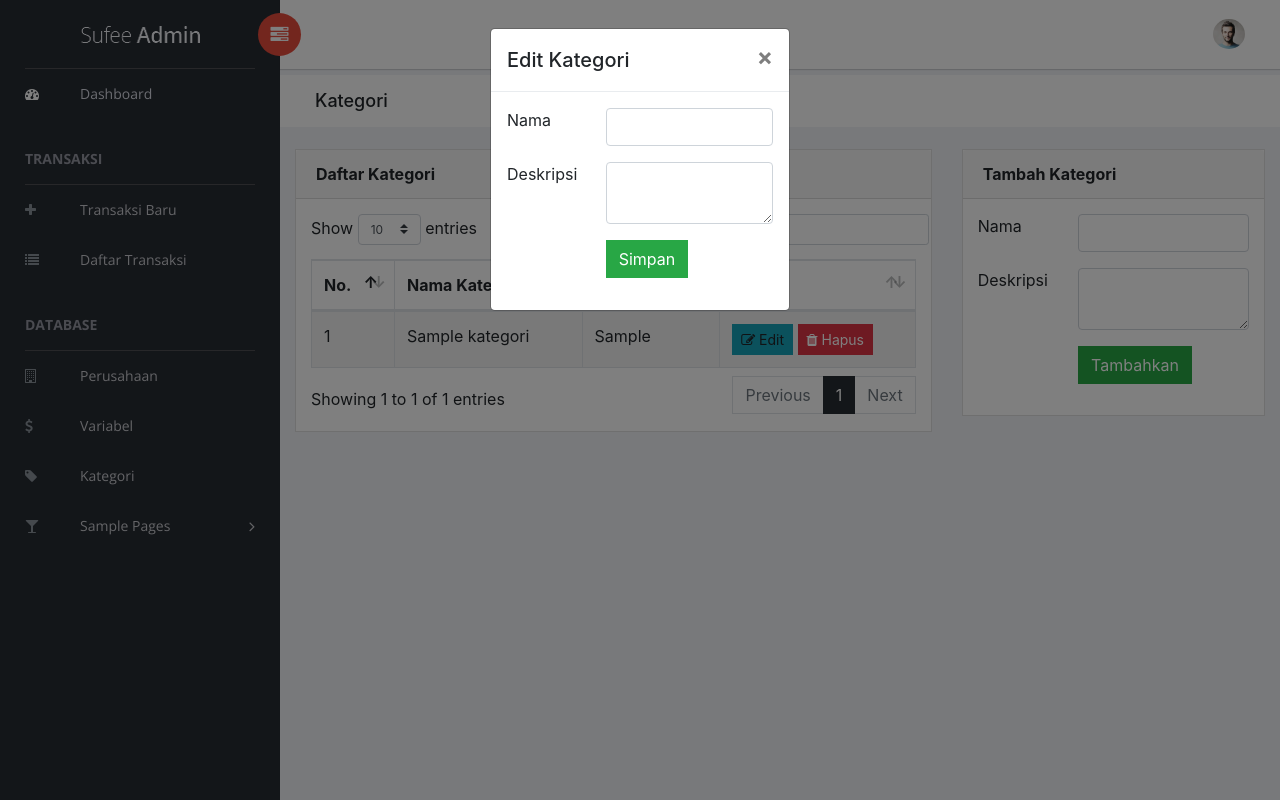
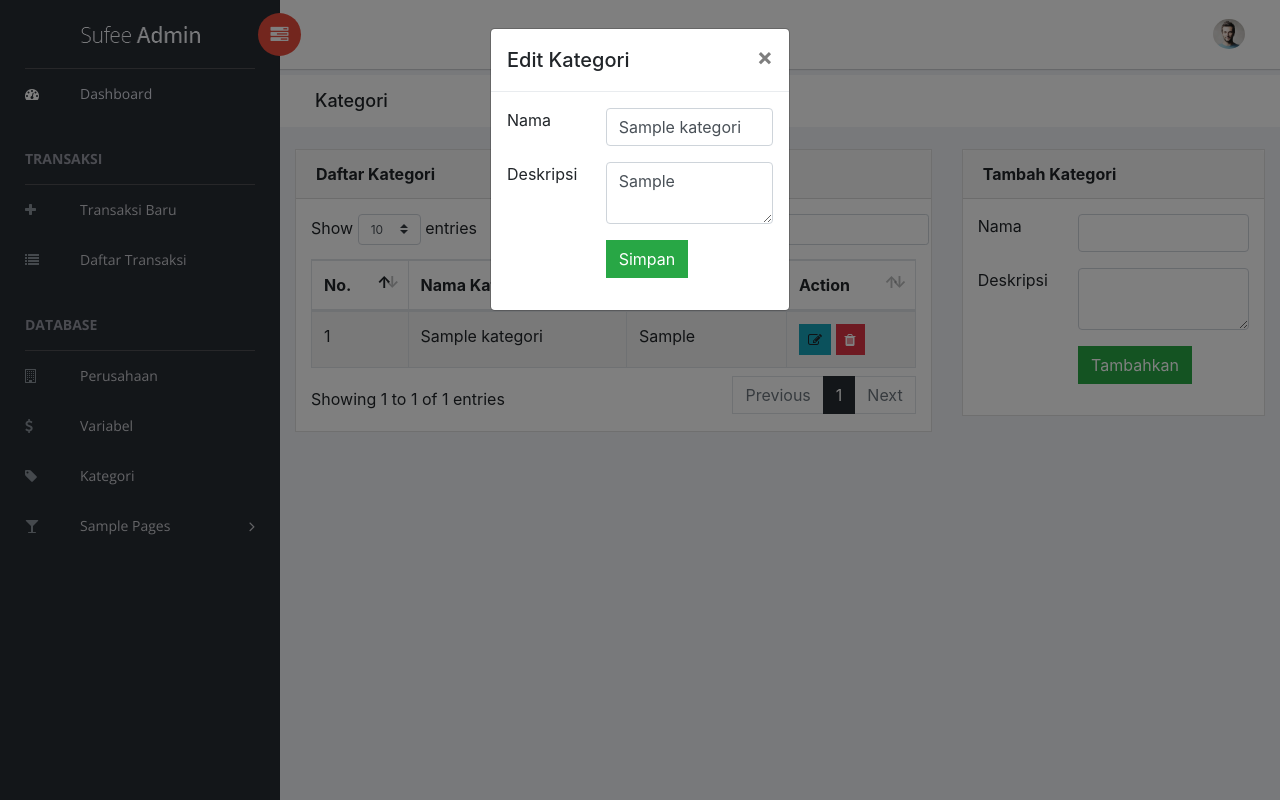
Before and after one commit to adnansurya/sdit, a PHP site: page /kategori.php in a window 1280 px wide, after a click that opens the changed part. Run offline with PHP 8.4, Linux system fonts and the light colour scheme; tables that the repository leaves empty or names only in its code hold one stand-in row (values such as "Sample post"); a stand-in replaces the project's code that opens the database connection.

Commit message:
edit kategori function

```diff
--- a/form/kategori_add.php
+++ b/form/kategori_edit.php
@@ -1,10 +1,11 @@
 <?php
 include('../api/db_access.php');
-if(isset($_POST['nama'])){
-    $sql = "INSERT INTO kategori(nama_kategori, deskripsi) VALUES ('".$_POST['nama']."', '".$_POST['deskripsi']."')";
+if(isset($_POST['nama']) && isset($_POST['id'])){
+    $sql = "UPDATE kategori SET nama_kategori = '".$_POST['nama']."', deskripsi = '".$_POST['deskripsi']."' WHERE id_kategori=" .$_POST['id'] ;
     $result = mysqli_query($conn, $sql);
     if(!($result)){
         echo 'Error query kategori';
+        echo $sql;
     }else{
         header('Location: ../kategori.php');
     }
--- a/kategori.php
+++ b/kategori.php
@@ -64,8 +64,8 @@
                                         echo '<td>'.$row['deskripsi'].'</td>';
                                         echo '<td>
                                             <a class="btn btn-info btn-sm" data-toggle="modal" data-target="#detailModal"
-                                            data-id="'.$row['id_kategori'].'" data-nama="'.$row['nama_kategori'].'" data-deskripsi="'.$row['deskripsi'].'"><i class="fa fa-edit"></i> Edit</a>
-                                            <a class="btn btn-danger btn-sm" href=form/kategori_delete.php?id='.$row['id_var'].'><i class="fa fa-trash"></i> Hapus</a>';
+                                            data-id="'.$row['id_kategori'].'" data-nama="'.$row['nama_kategori'].'" data-deskripsi="'.$row['deskripsi'].'"><i class="fa fa-edit"></i></a>
+                                            <a class="btn btn-danger btn-sm" href=form/kategori_delete.php?id='.$row['id_var'].'><i class="fa fa-trash"></i></a>';
 
                                         echo '</td></tr>';
                                         $nomor++;
@@ -131,7 +131,7 @@
                                 <label for="text-input" class=" form-control-label">Nama</label>
                             </div>
                             <div class="col-12 col-md-8">
-                                <input type="text" id="kursEdit" name="nama" class="form-control" required>
+                                <input type="text" id="namaEdit" name="nama" class="form-control" required>
                             </div>
                         </div>
                         <div class="row form-group">
@@ -139,7 +139,7 @@
                                 <label for="text-input" class=" form-control-label">Deskripsi</label>
                             </div>
                             <div class="col-12 col-md-8">
-                                <textarea name="deskripsi" id="textarea-input" rows="2" class="form-control"></textarea>
+                                <textarea name="deskripsi" id="deskripsiEdit" rows="2" class="form-control"></textarea>
                             </div>
 
                         </div>
@@ -165,27 +165,24 @@
 
         jQuery('#detailModal').on('show.bs.modal', function (event) {
             let item = jQuery(event.relatedTarget);
-            let idVar = item.data('id');
-            let tanggal = item.data('tgl');
-            let kurs = item.data('kurs');
-            let hba = item.data('hba');
+            let idKat = item.data('id');
+            let nama = item.data('nama');
+            let deskripsi = item.data('deskripsi');
 
             let modal = jQuery(this);
 
 
-            modal.find('#tanggalEdit').val(tanggal);
-            modal.find('#kursEdit').val(kurs);
-            modal.find('#hbaEdit').val(hba);
-            modal.find('#idEdit').val(idVar);
+            modal.find('#namaEdit').val(nama);
+            modal.find('#deskripsiEdit').text(deskripsi);
+            modal.find('#idEdit').val(idKat);
 
 
         });
 
         jQuery("#detailModal").on("hidden.bs.modal", function () {
             let modal = jQuery(this);
-            modal.find('#tanggalEdit').val('');
-            modal.find('#kursEdit').val('');
-            modal.find('#hbaEdit').val('');
+            modal.find('#namaEdit').val('');
+            modal.find('#deskripsiEdit').text('');
             modal.find('#idEdit').val('');
         });
     </script>
```
